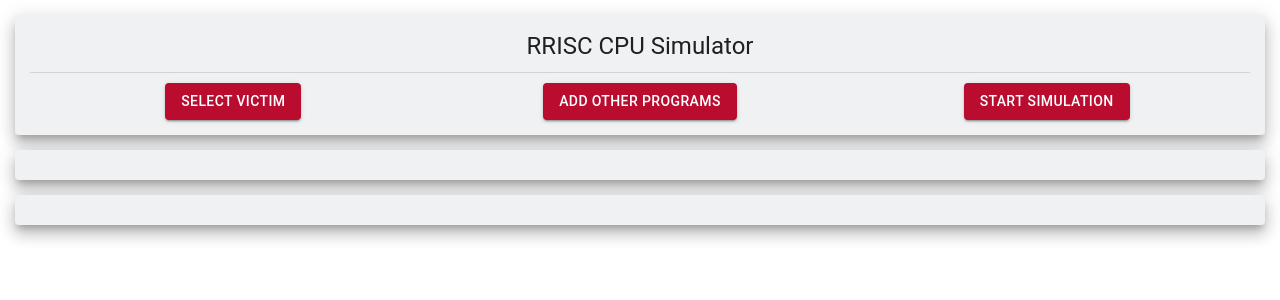
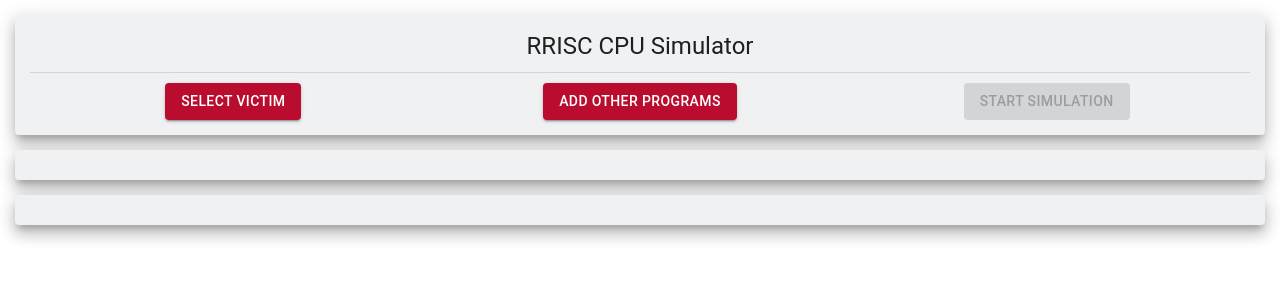
Before and after one commit to itenpn/transient-execution-lab-simulator, a React (Create React App) app in the folder frontend/: page /#/ in a window 1280 px wide. Shown: the top 300 px of the page. Built offline with nearby package versions, Linux system fonts and the light colour scheme.

Commit message:
prevent user from starting without victim selected

```diff
--- a/frontend/src/components/pages/SelectPrograms.js
+++ b/frontend/src/components/pages/SelectPrograms.js
@@ -201,7 +201,12 @@ export default function SelectPrograms(props) {
             </Button>
           </Grid>
           <Grid item container justifyContent="center" xs={4}>
-            <Button variant="contained" component="label" onClick={startSimulation}>
+            <Button
+              variant="contained"
+              component="label"
+              onClick={startSimulation}
+              disabled={!victimFile || files.length === 0}
+            >
               Start Simulation
             </Button>
           </Grid>
```
